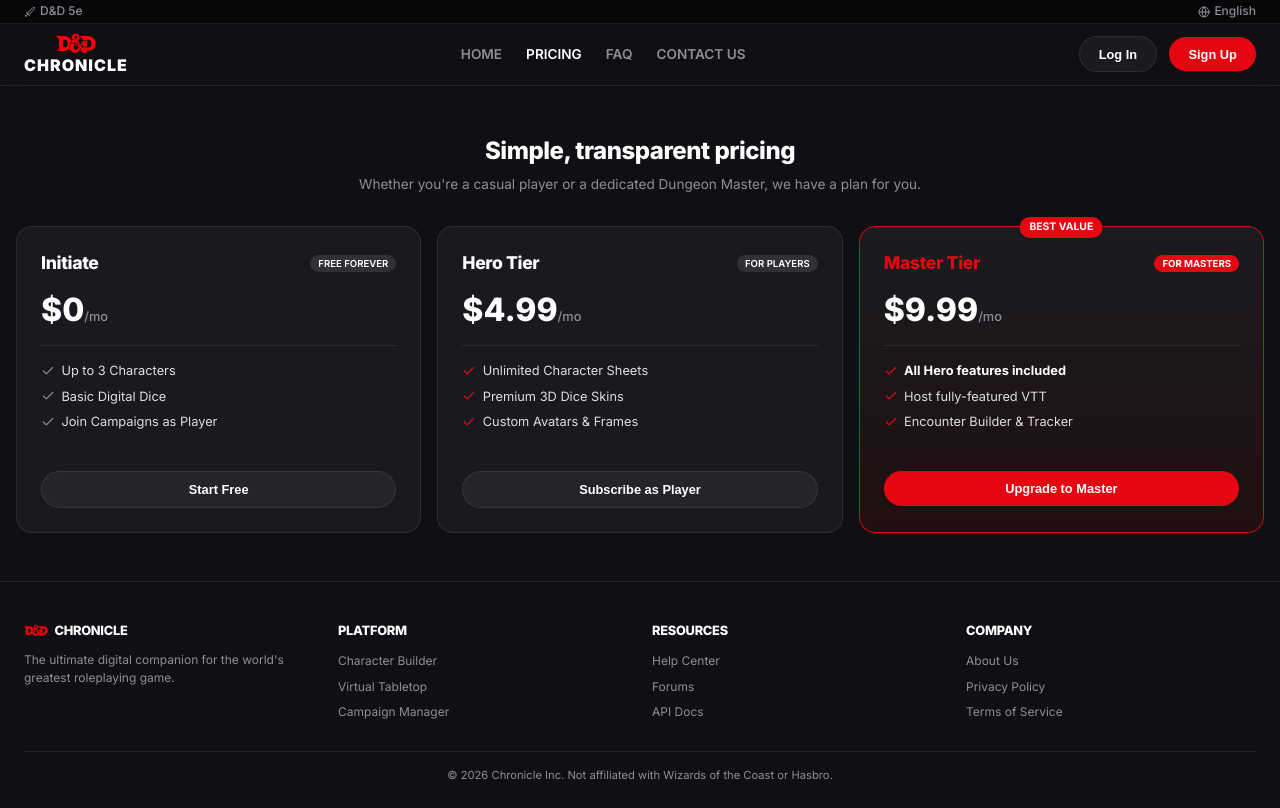
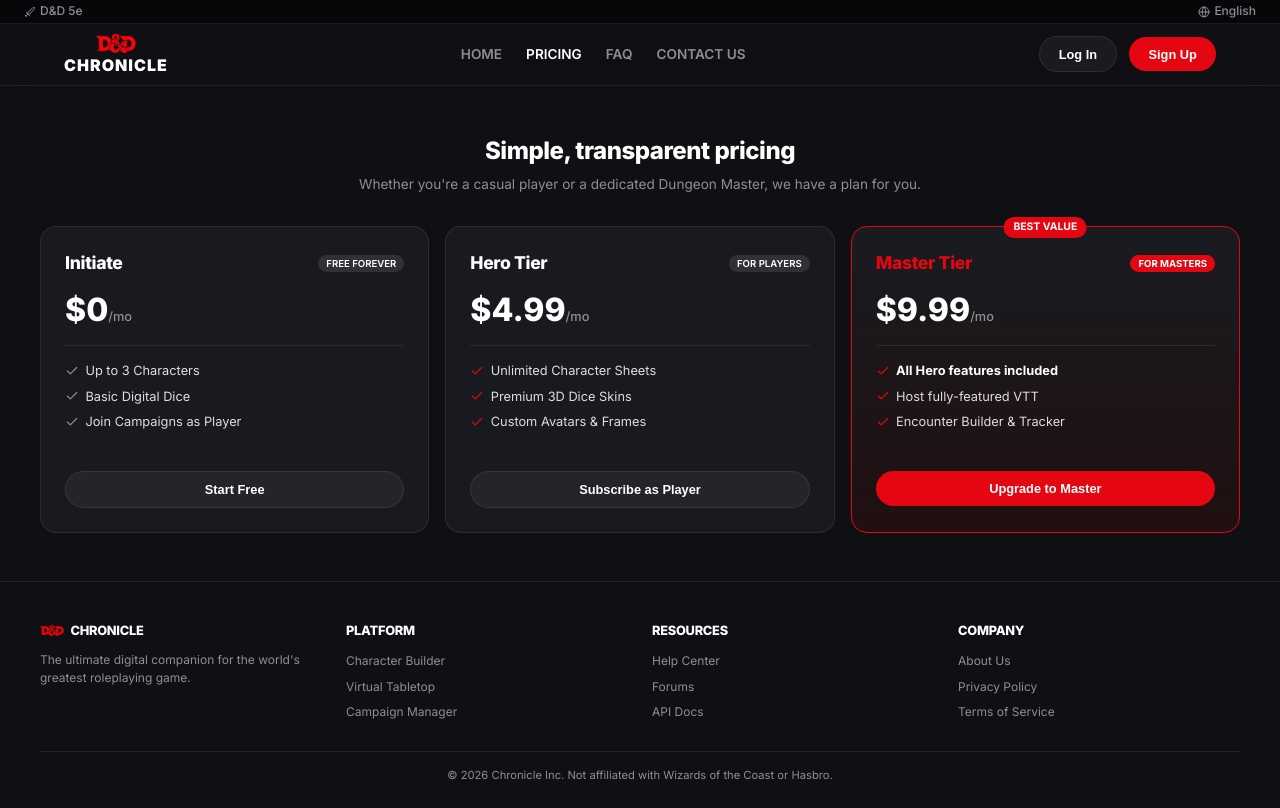
Before and after one commit to kapustadev/dnd-chronical, a React (Vite) app: page /#home in a window 1280 px wide. Both pictures are taken after a click on the element "PRICING". Built offline with nearby package versions, Linux system fonts and the light colour scheme.

Commit message:
fix: correctly apply 1200px max-width

```diff
--- a/src/App.jsx
+++ b/src/App.jsx
@@ -246,7 +246,7 @@
       <h1 className="section-title">Simple, transparent pricing</h1>
       <p className="section-subtitle">Whether you're a casual player or a dedicated Dungeon Master, we have a plan for you.</p>
     </div>
-    <div className="grid-3" style={{ width: '100%' }}>
+    <div className="grid-3" style={{ maxWidth: '1200px', margin: '0 auto' }}>
       <div className="pricing-card">
         <div className="pricing-header"><h3 className="pricing-tier">Initiate</h3><div style={{ background: 'rgba(255,255,255,0.1)', padding: '0.1rem 0.5rem', borderRadius: '100px', fontSize: '0.6rem', fontWeight: 600 }}>FREE FOREVER</div></div>
         <div className="price-tag">$0<span>/mo</span></div>
@@ -290,7 +290,7 @@
     { q: "Is the VTT mobile friendly?", a: "Character sheets and dice rolling are fully optimized for mobile. We recommend a tablet or desktop for the VTT." }
   ];
   return (
-    <section className="section-wrapper" style={{ width: '100%', margin: '0 auto' }}>
+    <section className="section-wrapper" style={{ maxWidth: '1200px', margin: '0 auto' }}>
       <div className="section-header"><h1 className="section-title">Frequently Asked Questions</h1></div>
       <div style={{ display: 'flex', flexDirection: 'column', gap: '0.8rem' }}>
         {faqs.map((f, i) => (
@@ -306,7 +306,7 @@
 
 const ContactPage = () => (
   <section className="section-wrapper" style={{ display: 'flex', alignItems: 'center', justifyContent: 'center' }}>
-    <div style={{ background: 'var(--bg-card)', padding: '2.5rem', borderRadius: 'var(--border-radius-large)', border: '1px solid var(--border-color)', width: '100%', width: '100%' }}>
+    <div style={{ background: 'var(--bg-card)', padding: '2.5rem', borderRadius: 'var(--border-radius-large)', border: '1px solid var(--border-color)', width: '100%', maxWidth: '1200px' }}>
       <h1 className="section-title" style={{ textAlign: 'center', marginBottom: '0.5rem' }}>Contact Us</h1>
       <p style={{ textAlign: 'center', color: 'var(--text-muted)', marginBottom: '2rem', fontSize: '0.85rem' }}>Have a question or feature request? We'd love to hear from you.</p>
       <div style={{ display: 'grid', gridTemplateColumns: '1fr 1fr', gap: '1rem', marginBottom: '1.5rem' }}>
@@ -629,7 +629,7 @@
   if (!profile) return null;
 
   return (
-    <div style={{ padding: '2rem 1.5rem', width: '100%', margin: '0 auto', minHeight: '80vh' }}>
+    <div style={{ padding: '2rem 1.5rem', maxWidth: '1200px', margin: '0 auto', minHeight: '80vh' }}>
       {showAvatar && <AvatarModal profile={profile} onSelect={handleAvatarSelect} onClose={() => setShowAvatar(false)} />}
 
       {/* Profile Banner */}
@@ -861,7 +861,7 @@
   };
 
   return (
-    <div style={{ padding: '2rem 1.5rem', width: '100%', margin: '0 auto', minHeight: '80vh' }}>
+    <div style={{ padding: '2rem 1.5rem', maxWidth: '1200px', margin: '0 auto', minHeight: '80vh' }}>
       <div style={{ display: 'flex', justifyContent: 'space-between', alignItems: 'center', marginBottom: '1.5rem', flexWrap: 'wrap', gap: '1rem' }}>
         <div>
           <h1 style={{ margin: 0, fontSize: '1.8rem' }}>Campaigns</h1>
--- a/src/components/CharacterGenerator.css
+++ b/src/components/CharacterGenerator.css
@@ -10,7 +10,7 @@
   grid-template-columns: 260px 1fr;
   gap: 0;
   min-height: calc(100vh - 80px);
-  width: 100%;
+  max-width: 1200px;
   width: 100%;
   margin: 0 auto;
   background: radial-gradient(ellipse at 20% 50%, rgba(120, 10, 10, 0.07) 0%, transparent 60%),
--- a/src/index.css
+++ b/src/index.css
@@ -114,7 +114,7 @@
   justify-content: space-between;
   align-items: center;
   padding: 0.5rem 1.5rem;
-  width: 100%;
+  max-width: 1200px;
   margin: 0 auto;
 }
 
@@ -182,7 +182,7 @@
 
 /* Hero Section (Bento Grid Style) */
 .hero-container {
-  width: 100%;
+  max-width: 1200px;
   margin: 1.5rem auto;
   padding: 0 1rem;
   display: grid;
@@ -378,7 +378,7 @@
   display: grid;
   grid-template-columns: repeat(3, 1fr);
   gap: 1rem;
-  width: 100%;
+  max-width: 1200px;
   margin: 0 auto;
 }
 
@@ -386,7 +386,7 @@
   display: grid;
   grid-template-columns: repeat(2, 1fr);
   gap: 1rem;
-  width: 100%;
+  max-width: 1200px;
   margin: 0 auto;
 }
 
@@ -547,7 +547,7 @@
   display: grid;
   grid-template-columns: repeat(auto-fit, minmax(120px, 1fr));
   gap: 1.5rem;
-  width: 100%;
+  max-width: 1200px;
   margin: 0 auto 1.5rem;
 }
 
@@ -578,7 +578,7 @@
 }
 
 .footer-bottom {
-  width: 100%;
+  max-width: 1200px;
   margin: 0 auto;
   border-top: 1px solid var(--border-color);
   padding-top: 1rem;
```
